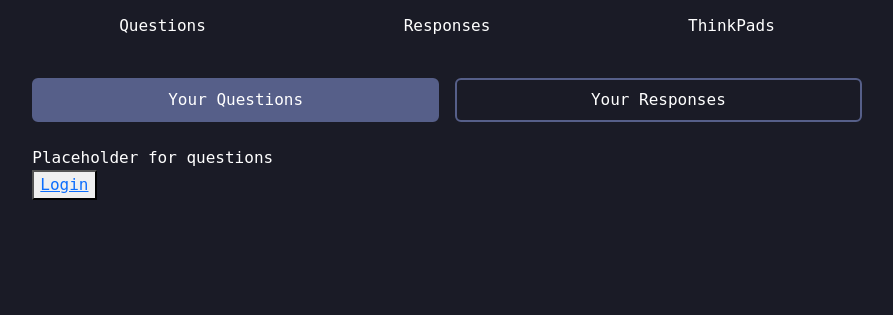
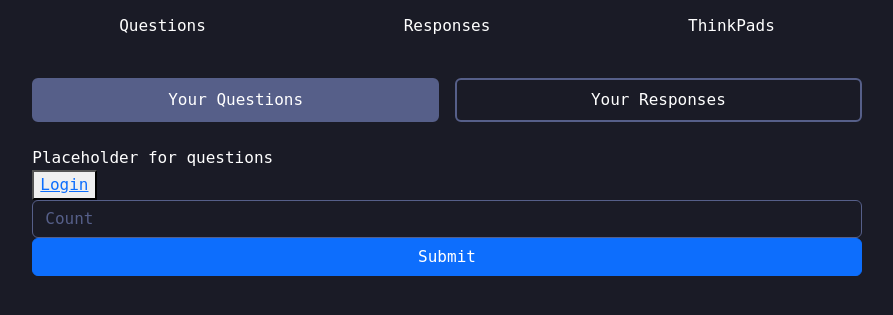
Before and after one commit to K-Straiton/CITS3403-Project, a Flask app: page /profile in a window 1280 px wide. Shown: the part 166-481 px from the top of the page, without its empty margins (193-1086 px from the left). Run offline with Flask 3, Linux system fonts and the light colour scheme.

Commit message:
Add basic form integer input to profile page

```diff
--- a/app/forms.py
+++ b/app/forms.py
@@ -1,5 +1,5 @@
 from flask_wtf import FlaskForm
-from wtforms import StringField, BooleanField, PasswordField, SubmitField, RadioField
+from wtforms import StringField, BooleanField, PasswordField, SubmitField, RadioField, IntegerField
 from wtforms.validators import ValidationError, DataRequired, Email, EqualTo, InputRequired
 import sqlalchemy as sa
 from app import db
@@ -30,3 +30,7 @@ class SignUpForm(FlaskForm):
 			User.email == email.data))
 		if user is not None:
 			raise ValidationError('Please use a different email address.')
+
+class EditThinkPadCount(FlaskForm):
+    count = IntegerField("Count", validators=[DataRequired()])
+    editCount = SubmitField("Submit")
--- a/app/routes.py
+++ b/app/routes.py
@@ -60,13 +60,15 @@ def signUpPage():
     return render_template("sign-up.html", title="Sign Up", form=form)
 
 
-@app.route('/profile')
+@app.route('/profile', methods=['GET', 'POST'])
 def profilePage():
     name = request.args.get('name', None)
     pronouns = request.args.get('pronouns')
     thinkpads = request.args.get('thinkpads')
 
-    return render_template("profile.html", name=name, pronouns=pronouns, thinkpads=thinkpads)
+    form=EditThinkPadCount()
+
+    return render_template("profile.html", title="Profile", name=name, pronouns=pronouns, thinkpads=thinkpads, form=form)
 
 @app.route('/logout')
 def logout():
--- a/app/templates/profile.html
+++ b/app/templates/profile.html
@@ -54,7 +54,10 @@
                             <button><a href="{{ url_for('logout') }}">Logout</a>
                             {% endif %}</button>
                         </div>
-
+                        <form name="editCount" action="" method="post">
+                            {{form.count(placeholder="Count", size=8, class="form-control", id="signUpUsername")}}
+                            {{form.editCount(type="submit", class="btn btn-primary w-100 d-grid")}}
+                        </form>
                     </div>
                 </div>
             </div>
```
